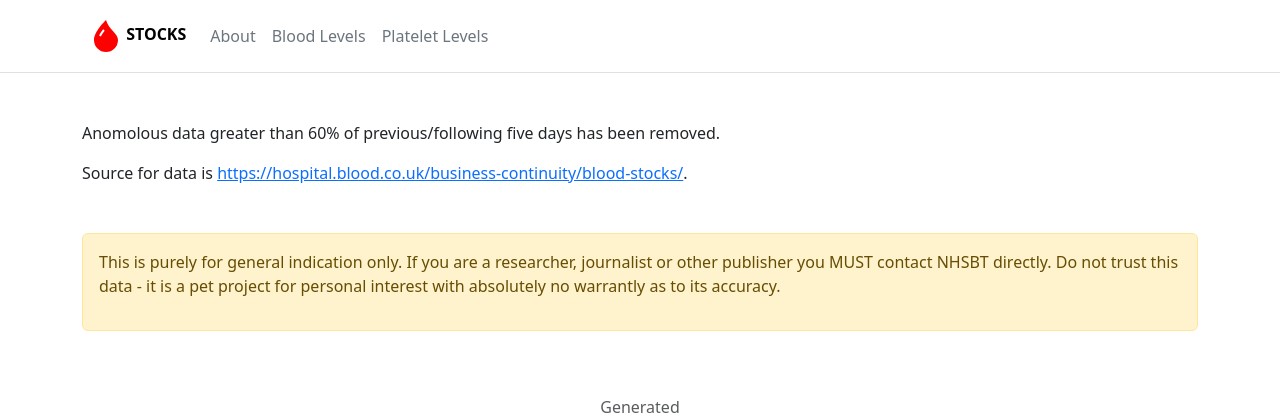
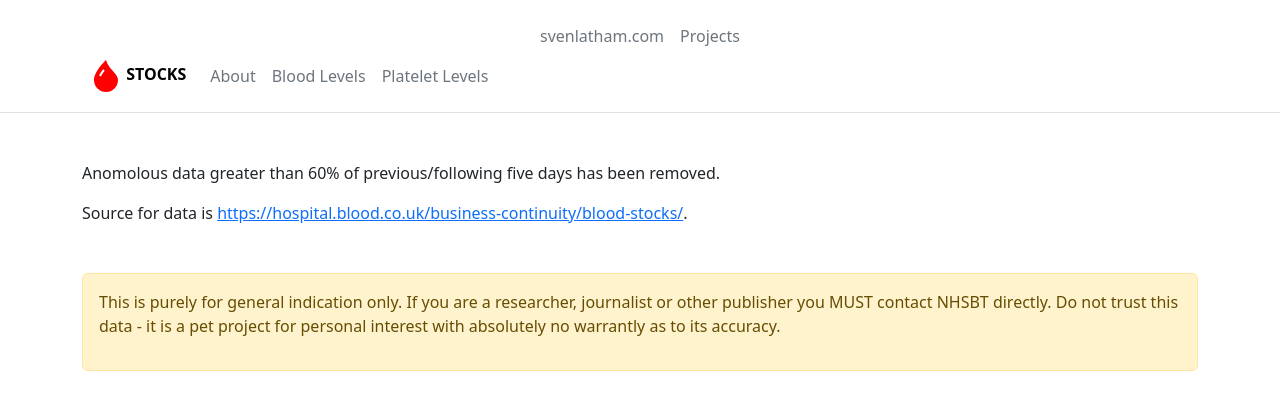
Before and after one commit to svenlatham/nhsbt-blood-levels, a Python web app: template templates/base.html in a window 1280 px wide. Shown: the top 420 px of the page. Run offline with Jinja, Linux system fonts and the light colour scheme; the template is opened without the code that fills it, so the values that code supplies are empty.

Commit message:
Update base.html

```diff
--- a/templates/base.html
+++ b/templates/base.html
@@ -14,6 +14,11 @@
 
     <header class="p-3 mb-3 border-bottom">
         <div class="container">
+            <ul class="nav mx-2 mb-2 justify-content-center mb-md-0">
+                <li><a href="https://www.svenlatham.com/" class="nav-link px-2 link-secondary">svenlatham.com</a></li>
+                <li><a href="https://www.svenlatham.com/projects/" class="nav-link px-2 link-secondary">Projects</a></li>
+            </ul>
+
             <div class="d-flex flex-wrap align-items-center justify-content-center justify-content-lg-start">
                 <a href="/" class="text-uppercase fw-bold nav-link px-2 link-body-emphasis">
                     <svg xmlns="http://www.w3.org/2000/svg" width="32" height="32" fill="#f00" class="bi bi-droplet-fill" viewBox="0 0 16 16">
```
